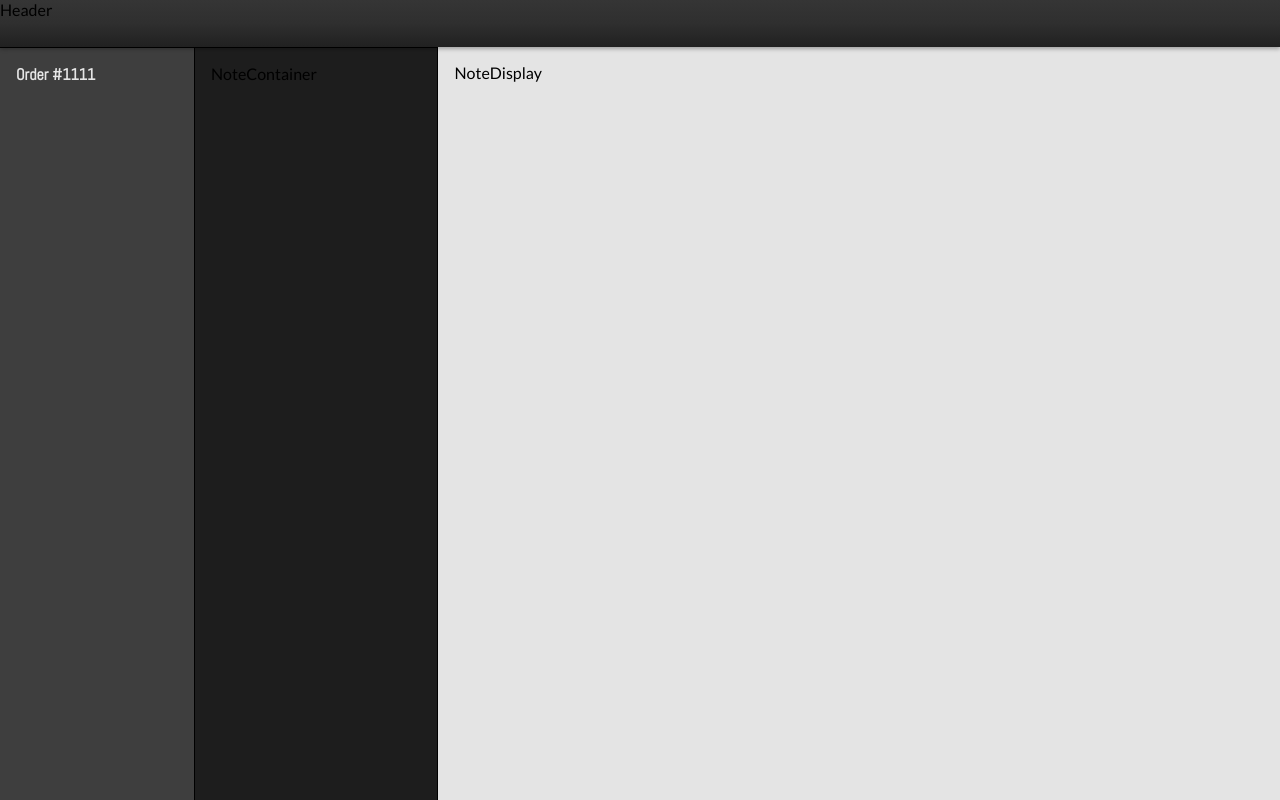
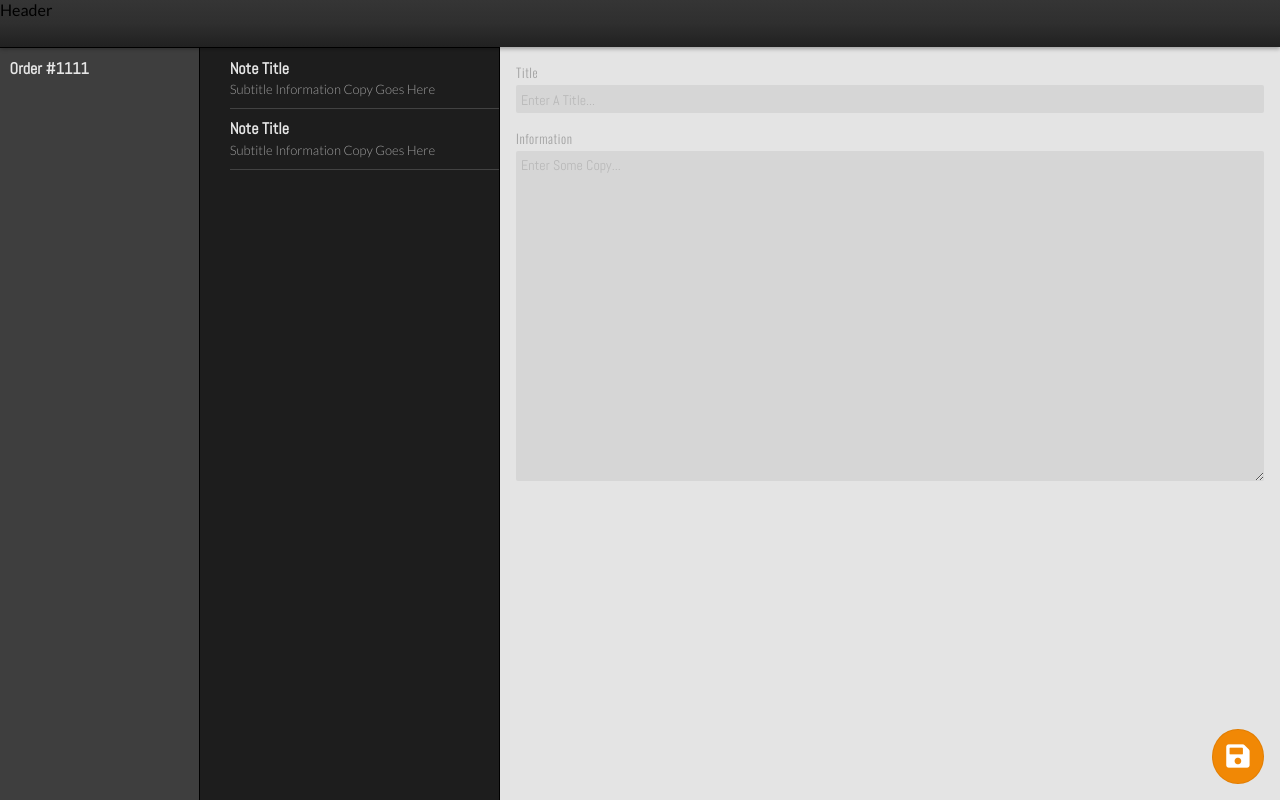
Before and after one commit to MRKrog/choice-fe, a React (Create React App) app: page / in a window 1280 px wide. Built offline with nearby package versions, Linux system fonts and the light colour scheme.

Commit message:
created note display

```diff
--- a/src/components/NoteTab/NoteTab.js
+++ b/src/components/NoteTab/NoteTab.js
@@ -4,7 +4,7 @@ const NoteTab = () => {
   return (
     <div className='NoteTab'>
       <h5>Note Title</h5>
-      <p>Subtitle Information</p>
+      <p>Subtitle Information Copy Goes Here</p>
     </div>
   )
 }
--- a/src/components/NoteTab/NoteTab.scss
+++ b/src/components/NoteTab/NoteTab.scss
@@ -1,3 +1,30 @@
 .NoteTab {
   display: flex;
+  flex-direction: column;
+  width: 90%;
+  line-height: 1.4;
+  padding: .6em 0em;
+  border-bottom: solid 1px #424242;
+
+  &:last-child {
+
+  }
+
+  h5 {
+    margin: 0;
+    color: #e6e6e6;
+    font-size: 16px;
+    font-family: $fontAbel;
+  }
+  p {
+    margin: 0;
+    color: #9e9e9e;
+    font-size: 13px;
+    font-weight: 300;
+    display: block;
+    width: 96%;
+    overflow: hidden;
+    white-space: nowrap;
+    text-overflow: ellipsis;
+  }
 }
--- a/src/containers/NoteContainer/NoteContainer.js
+++ b/src/containers/NoteContainer/NoteContainer.js
@@ -2,17 +2,21 @@ import React, { Component } from 'react';
 import { connect } from 'react-redux';
 import PropTypes from 'prop-types';
 import * as actions from '../../actions';
+
+import NoteTab from '../../components/NoteTab/NoteTab';
 
 export class NoteContainer extends Component {
 
   render() {
     return (
       <div className='NoteContainer'>
-        <div>NoteContainer</div>
+        <section className="NoteTab-Container">
+          <NoteTab />
+          <NoteTab />
+        </section>
       </div>
     )
   }
-
 }
 
 export const mapStateToProps = state => ({
--- a/src/containers/NoteContainer/NoteContainer.scss
+++ b/src/containers/NoteContainer/NoteContainer.scss
@@ -1,8 +1,14 @@
 .NoteContainer {
   display: flex;
   background: #1d1d1d;
-  flex: 1.3 1;
-  padding: 1em;
+  flex: 2 1;
   border-top: solid 1px #000000;
   border-right: solid 1px #000000;
+
+  .NoteTab-Container {
+    display: flex;
+    flex-direction: column;
+    width: 100%;
+    align-items: flex-end;
+  }
 }
--- a/src/containers/NoteDisplay/NoteDisplay.js
+++ b/src/containers/NoteDisplay/NoteDisplay.js
@@ -4,15 +4,63 @@ import PropTypes from 'prop-types';
 import * as actions from '../../actions';
 
 export class NoteDisplay extends Component {
+  constructor(props) {
+    super(props);
+    this.state = {
+      title: '',
+      copy: ''
+    }
+  }
 
   componentDidMount() {
 
   }
 
+  handleTitleChange = (e) => {
+    const { name, value } = e.target
+    this.setState({
+      [name]: value
+    })
+  }
+
+  handleNoteSave = (e) => {
+    console.log('item saved')
+  }
+
   render() {
+
     return (
       <div className='NoteDisplay'>
-        <div>NoteDisplay</div>
+        <section className="NoteInput-Container ">
+          <div className="NoteTitle-Container">
+            <label>Title</label>
+            <input type="text"
+                   className="note-title"
+                   placeholder="Enter A Title..."
+                   value={this.state.title}
+                   name="title"
+                   autoComplete="off"
+                   onChange={this.handleTitleChange} />
+          </div>
+          <div className="NoteCopy-Container">
+            <label>Information</label>
+            <textarea type="text"
+                      rows="20"
+                      cols="20"
+                      className="note-copy"
+                      placeholder="Enter Some Copy..."
+                      value={this.state.copy}
+                      name="copy"
+                      autoComplete="off"
+                      onChange={this.handleTitleChange}>
+              </textarea>
+          </div>
+        </section>
+        <section className="NoteSave">
+          <button className="save-button" onClick={(e) => this.handleNoteSave(e)}>
+            <i className="fas fa-save"></i>
+          </button>
+        </section>
       </div>
     )
   }
--- a/src/containers/NoteDisplay/NoteDisplay.scss
+++ b/src/containers/NoteDisplay/NoteDisplay.scss
@@ -1,6 +1,95 @@
 .NoteDisplay {
   display: flex;
+  flex-direction: column;
+  justify-content: space-between;
   background: #e4e4e4;
   padding: 1em;
   flex: 5;
+
+  .NoteInput-Container {
+    display: flex;
+    flex-direction: column;
+    padding-bottom: 1em;
+
+    label {
+      color: #616161;
+      font-size: .8em;
+      padding-bottom: .25em;
+      font-weight: 300;
+      opacity: .5;
+      // font-style: italic;
+      letter-spacing: .05em;
+      font-family: $fontOswald;
+    }
+
+    .NoteTitle-Container {
+      display: flex;
+      flex-direction: column;
+      padding-bottom: 1em;
+
+      input {
+        border: none;
+        font-size: 15px;
+        padding: 5px;
+        border-radius: 2px;
+        background: #d6d6d6;
+        outline: none;
+        color: #777777;
+        font-family: $fontLato;
+
+        &::placeholder {
+          font-family: $fontAbel;
+          opacity: .3;
+          font-size: 14px;
+        }
+      }
+    }
+
+    .NoteCopy-Container {
+      display: flex;
+      flex-direction: column;
+
+      textarea {
+        border: none;
+        font-size: 13px;
+        padding: 5px;
+        border-radius: 2px;
+        background: #d6d6d6;
+        outline: none;
+        color: #777777;
+        font-family: $fontLato;
+
+        &::placeholder {
+          font-family: $fontAbel;
+          opacity: .3;
+          font-size: 14px;
+        }
+      }
+    }
+  }
+
+  .NoteSave {
+    display: flex;
+    justify-content: flex-end;
+
+    .save-button {
+      background: #f18805;
+      border: solid 1px #d8770094;
+      transition: all .3s ease;
+      opacity: 1;
+      cursor: pointer;
+      border-radius: 50%;
+      padding: 1em;
+      outline: none;
+
+      i {
+        font-size: 2em;
+        color: #ffffff;
+      }
+
+      &:hover {
+        opacity: .5;
+      }
+    }
+  }
 }
--- a/src/containers/SideBar/SideBar.scss
+++ b/src/containers/SideBar/SideBar.scss
@@ -1,8 +1,8 @@
 .SideBar {
   display: flex;
   background: #3e3e3e;
-  padding: 1em;
-  flex: 1 1;
+  padding: .6em;
+  flex: 1.2 1;
   border-right: solid 1px #000000;
   border-top: solid 1px #000000;
 
--- a/src/index.scss
+++ b/src/index.scss
@@ -11,6 +11,7 @@ $fontAbel: 'Abel', sans-serif;
 @import './containers/NoteDisplay/NoteDisplay';
 
 @import './components/OrderTab/OrderTab';
+@import './components/NoteTab/NoteTab';
 @import './components/Footer/Footer';
 
 
```
